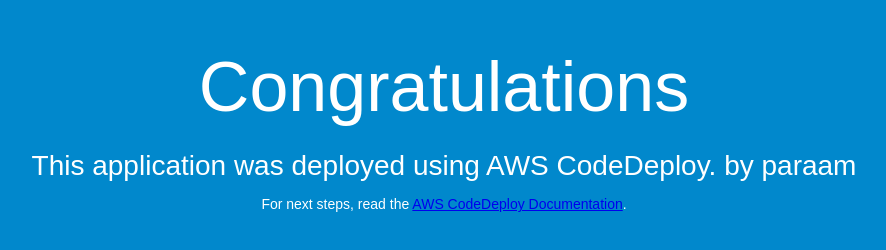
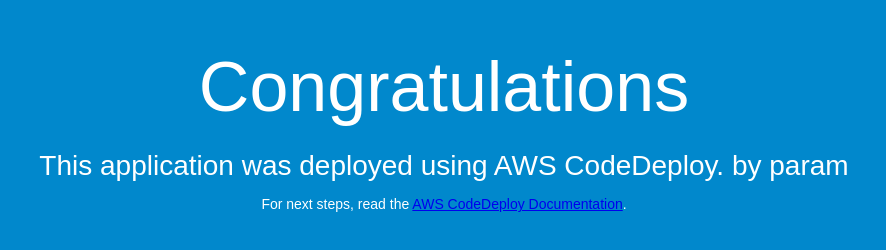
Before and after one commit to paramwot/test-CI-CD, a plain HTML site: page index.html in a window 1280 px wide. Shown: the whole page, without its empty margins (196-1082 px from the left). Drawn offline with Linux system fonts and the light colour scheme.

Commit message:
Update index.html

```diff
--- a/index.html
+++ b/index.html
@@ -27,7 +27,7 @@
 <body>
   <div align="center">
     <h1>Congratulations</h1>
-    <h2>This application was deployed using AWS CodeDeploy. by paraam</h2>
+    <h2>This application was deployed using AWS CodeDeploy. by param</h2>
     <p>For next steps, read the <a href="http://aws.amazon.com/documentation/codedeploy">AWS CodeDeploy Documentation</a>.</p>
   </div>
 </body>
```
